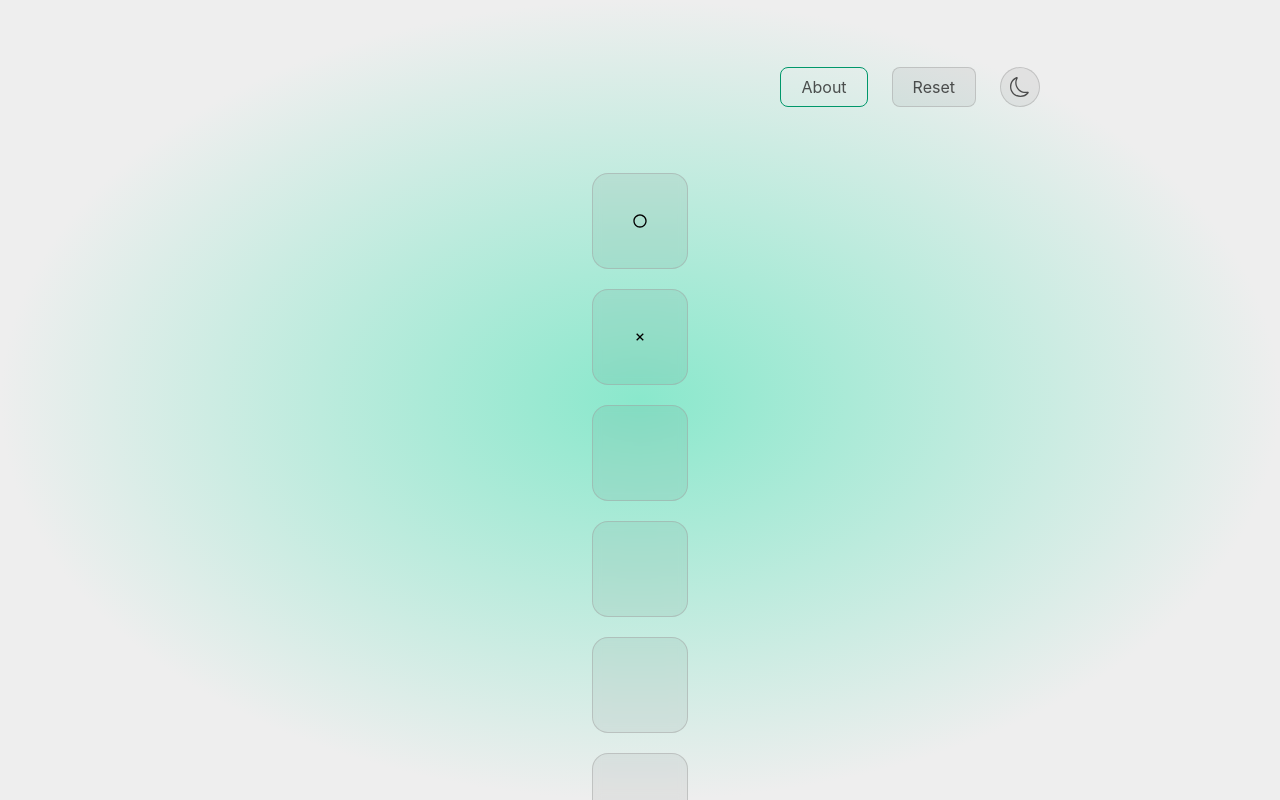
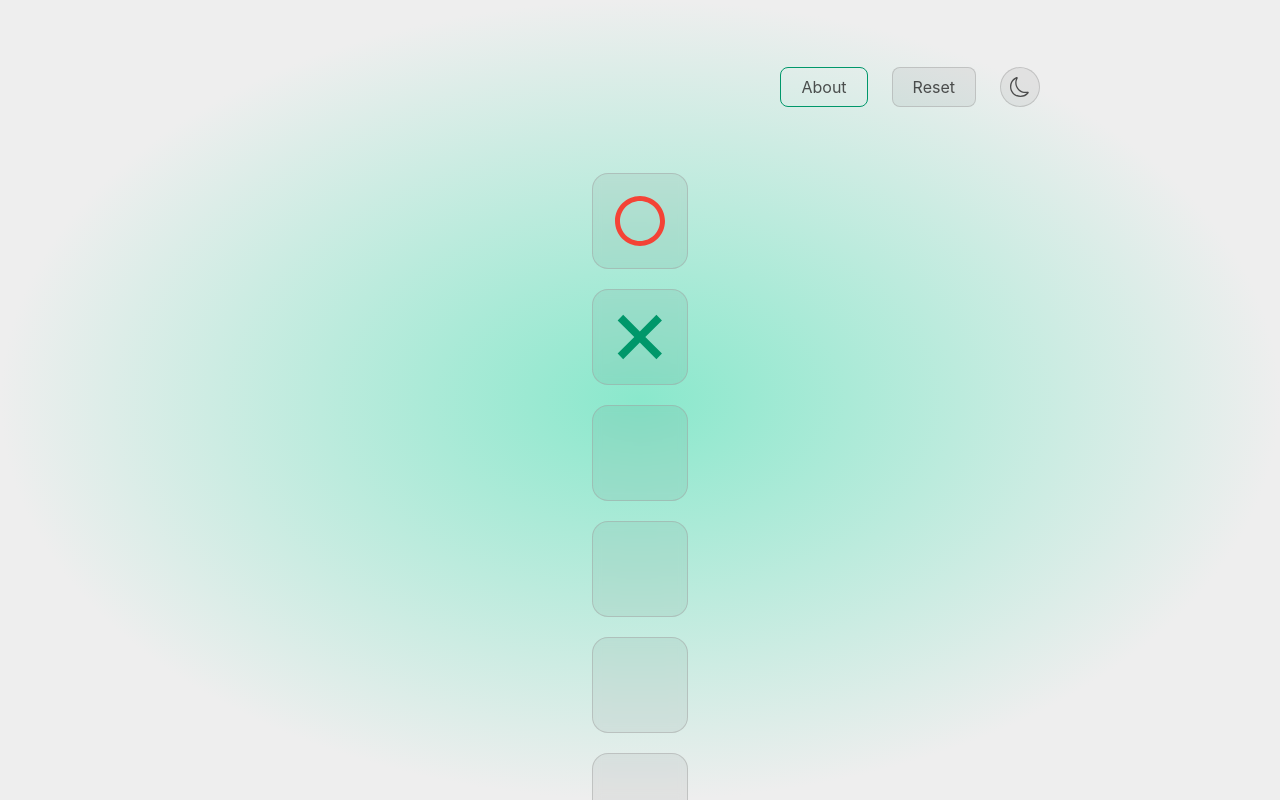
Before and after one commit to erffon/xo-game, a Next.js app: page /playground in a window 1280 px wide. Built offline with nearby package versions, Linux system fonts and the light colour scheme.

Commit message:
some styles added

```diff
--- a/pages/playground/index.tsx
+++ b/pages/playground/index.tsx
@@ -13,17 +13,17 @@ const Playground = () => {
             let result;
             switch (item) {
               case 1:
-                result = <BiCircle />;
+                result = <BiCircle className="text-6xl text-redish" />;
                 break;
               case 2:
-                result = <BiX />;
+                result = <BiX className="text-8xl text-primary-light" />;
                 break;
               default:
                 result = "";
                 break;
             }
             return (
-              <Container className="flex justify-center items-center w-24 h-24">
+              <Container className="flex justify-center items-center w-24 h-24 hover:border-2">
                 {result}
               </Container>
             );
```
